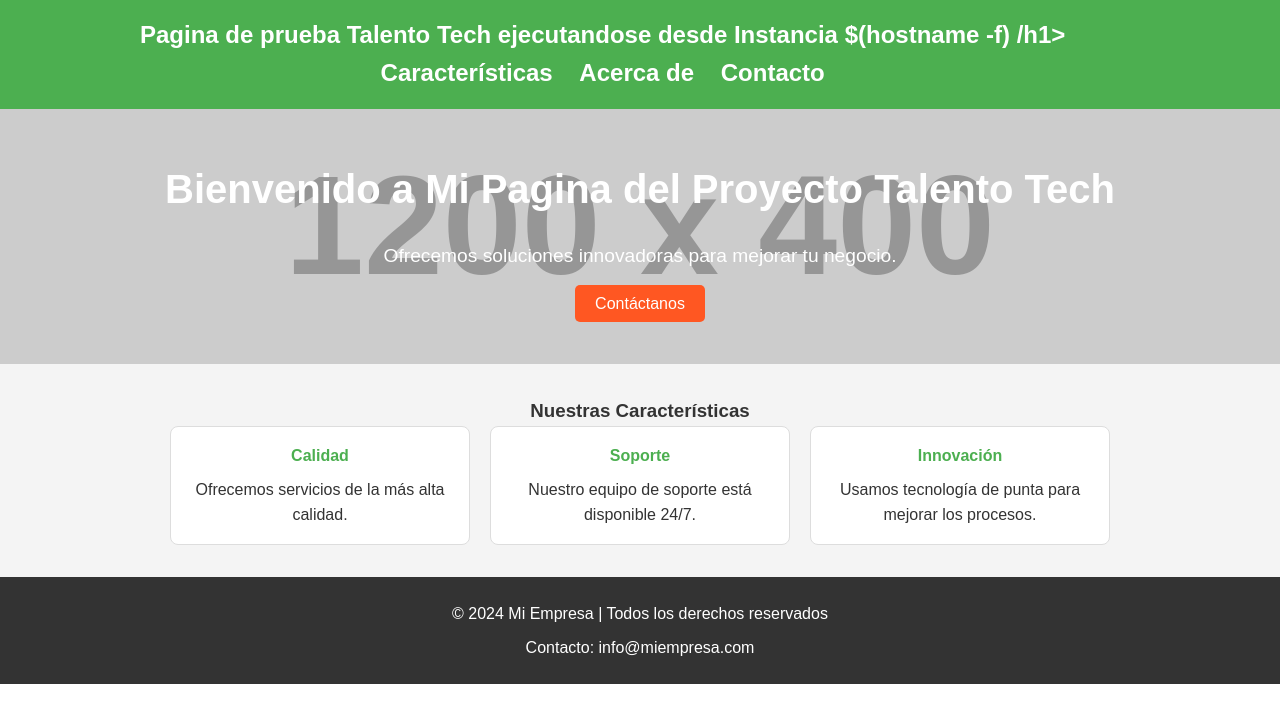
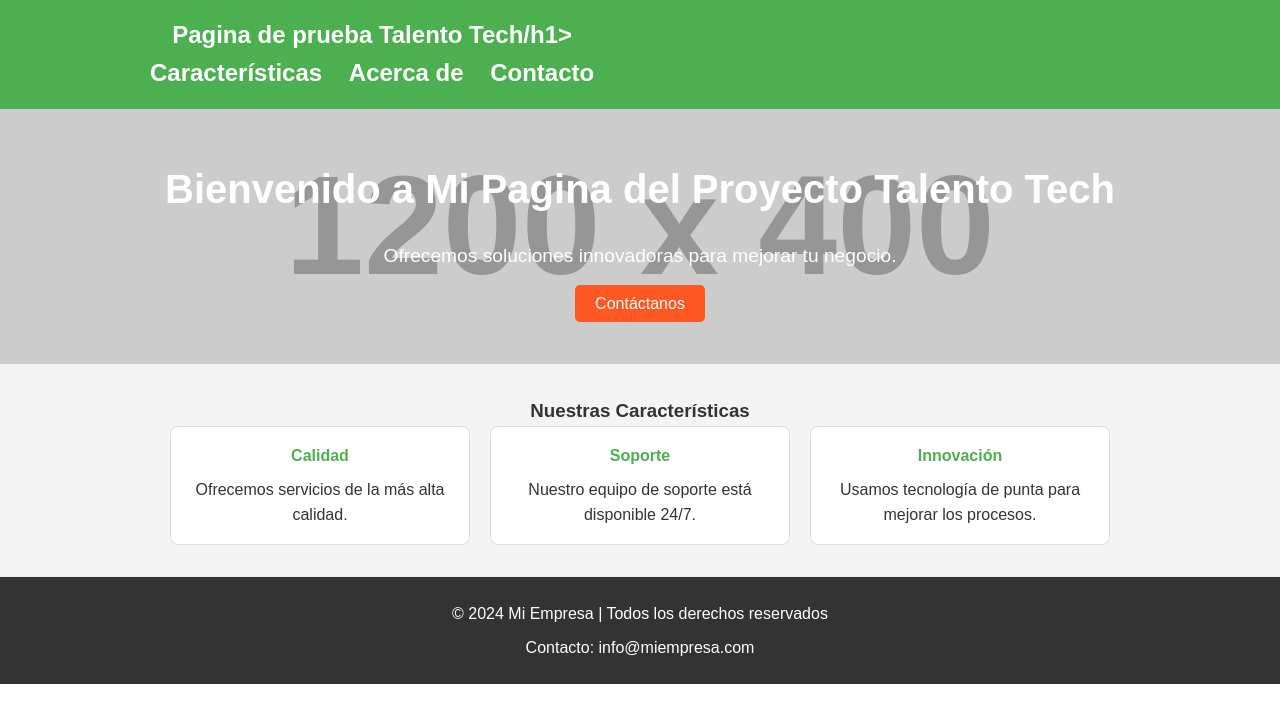
Before and after one commit to chelobt/Proyecto_TalentoTech, a plain HTML site: page index.html in a window 1280 px wide. Drawn offline with Linux system fonts and the light colour scheme; placeholder pictures from the web are drawn by us.

Commit message:
Update index.html

```diff
--- a/index.html
+++ b/index.html
@@ -10,7 +10,7 @@
     <!-- Header -->
     <header>
         <nav>
-            <h1>Pagina de prueba Talento Tech ejecutandose desde Instancia $(hostname -f) /h1>
+            <h1>Pagina de prueba Talento Tech/h1>
             <ul>
                 <li><a href="#features">Características</a></li>
                 <li><a href="#about">Acerca de</a></li>
```
